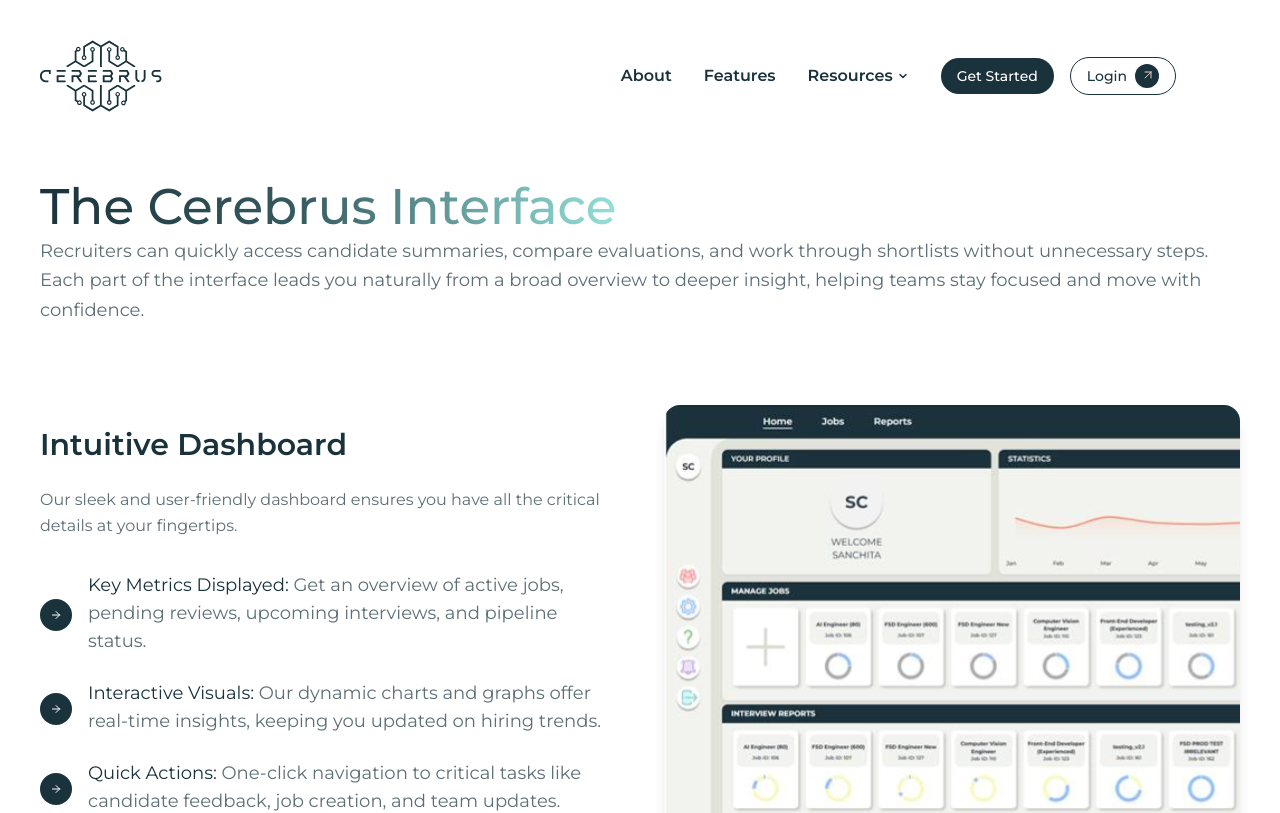
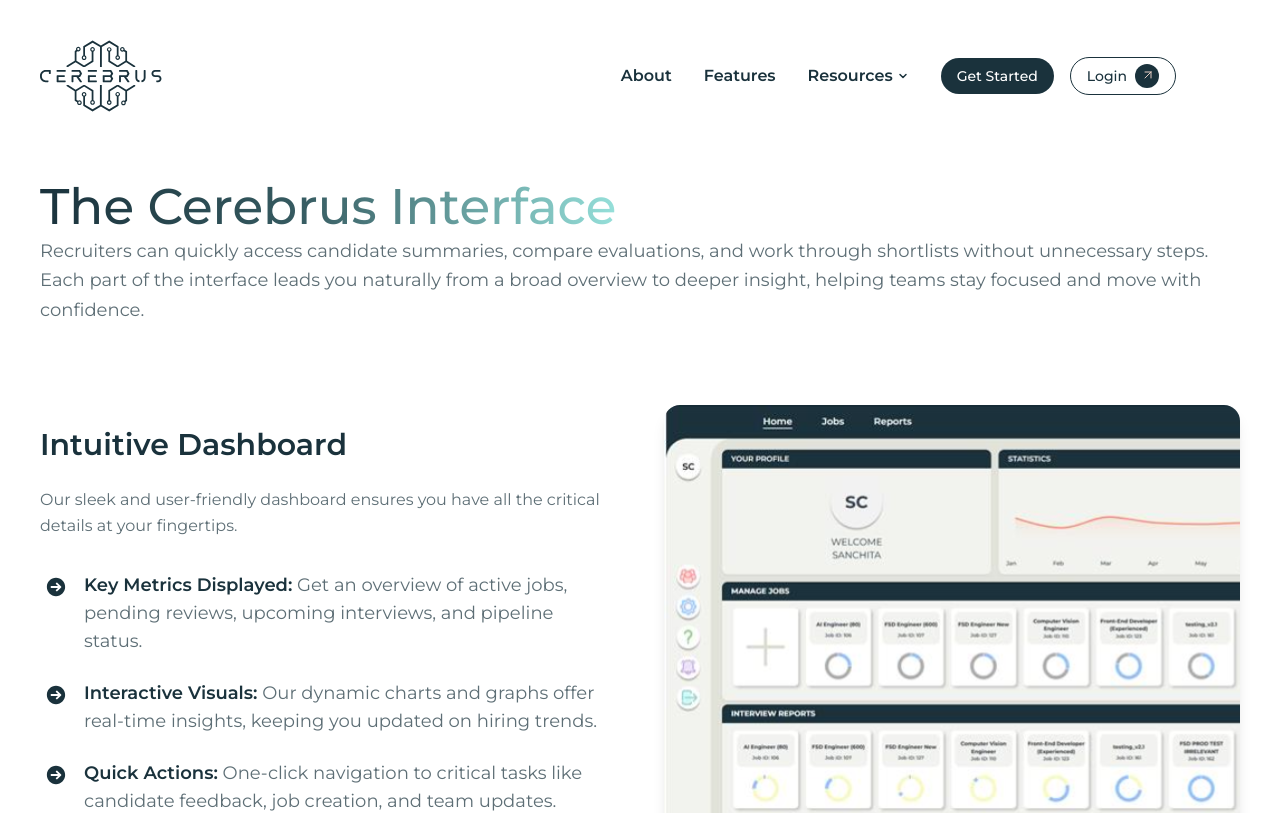
Before and after one commit to sakshamjaiswal1/cerebrus-frontend, a React (Vite) app: page /application-ui in a window 1280 px wide. Shown: the top 813 px of the page. Built offline with nearby package versions, Linux system fonts and the light colour scheme.

Commit message:
style: update FeatureSection component with new SVG icons and improved layout for better visual hierarchy

```diff
--- a/src/components/applicationui/FeatureSection.tsx
+++ b/src/components/applicationui/FeatureSection.tsx
@@ -29,15 +29,15 @@ const FeatureSection = ({ title, description, features, image, imageAlt }: Featu
 
             <div className="space-y-4 sm:space-y-6">
               {features.map((feature, index) => (
-                <div key={index} className="flex items-center space-x-3 sm:space-x-4">
-                  <div className="flex-shrink-0 w-6 h-6 sm:w-8 sm:h-8 bg-primary rounded-full flex items-center justify-center mt-1">
-                    <svg width="10" height="10" viewBox="0 0 24 24" fill="none" xmlns="http://www.w3.org/2000/svg" className="sm:w-3 sm:h-3">
-                      <path d="M5 12H19M19 12L12 5M19 12L12 19" stroke="white" strokeWidth="2" strokeLinecap="round" strokeLinejoin="round" />
-                    </svg>
-                  </div>
+                <div key={index} className="flex items-start space-x-2 sm:space-x-3">
+
+                  <svg width="16" height="28" viewBox="0 0 16 28" fill="none" xmlns="http://www.w3.org/2000/svg" className="w-6 h-6 sm:w-8 sm:h-8 shrink-0">
+                    <path fill-rule="evenodd" clip-rule="evenodd" d="M16 14C16 18.4176 12.4176 22 8 22C3.58243 22 0 18.4176 0 14C0 9.58243 3.58243 6 8 6C12.4176 6 16 9.58243 16 14ZM7.93272 11.3508L9.77033 13.1884H3.78835C3.55578 13.1884 3.3617 13.3825 3.3617 13.6151V14.3849C3.3617 14.6175 3.55339 14.8116 3.78835 14.8116H9.77033L7.93272 16.6491C7.76661 16.8153 7.76661 17.0864 7.93272 17.2525L8.4771 17.7969C8.64328 17.963 8.91635 17.9611 9.0805 17.7969L12.5152 14.3623C12.6123 14.2651 12.652 14.1289 12.634 14C12.652 13.8711 12.6123 13.7349 12.5152 13.6377L9.0805 10.203C8.91635 10.0389 8.64328 10.0369 8.4771 10.203L7.93272 10.7474C7.76661 10.9136 7.76661 11.1846 7.93272 11.3508Z" fill="#1A323C" />
+                  </svg>
+
                   <div>
                     <p className="text-xs sm:text-lg text-primary">
-                      {feature.title}: <span className="opacity-70">{feature.description}</span>
+                      <span className="font-semibold">{feature.title}:</span> <span className="opacity-70">{feature.description}</span>
                     </p>
                   </div>
                 </div>
```
